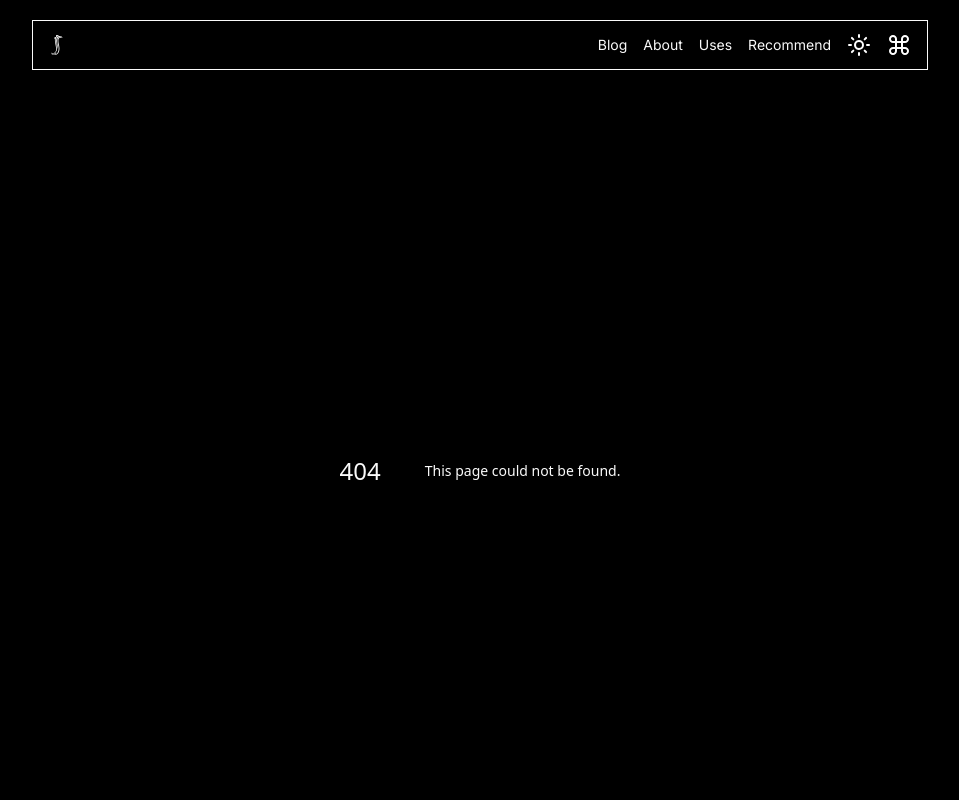
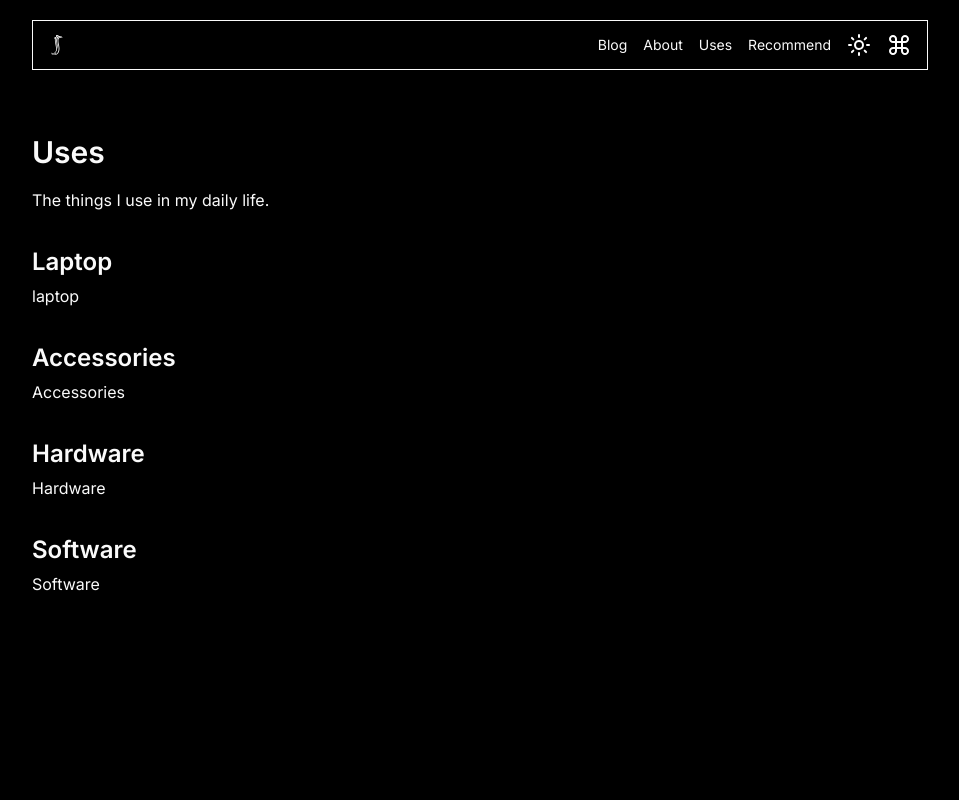
Before and after one commit to sushin-ya/sushinya-app-blog, a Next.js app: page /uses in a window 1280 px wide. Before the commit this address had no page. Shown: the top 800 px of the page, without its empty margins (160-1119 px from the left). Built offline with nearby package versions, Linux system fonts and the light colour scheme.

Commit message:
feat: add uses

```diff
--- /dev/null
+++ b/app/uses/page.tsx
@@ -0,0 +1,26 @@
+export default function UsesPage() {
+  return (
+    <section className="min-h-screen flex flex-col gap-8">
+      <div className="flex flex-col gap-4 mt-16">
+        <h1 className="font-semibold text-3xl">Uses</h1>
+        <p className="leading-7">The things I use in my daily life.</p>
+      </div>
+      <div className="flex flex-col gap-1">
+        <h2 className="font-semibold text-2xl">Laptop</h2>
+        <p className="leading-7">laptop</p>
+      </div>
+      <div className="flex flex-col gap-1">
+        <h2 className="font-semibold text-2xl">Accessories</h2>
+        <p className="leading-7">Accessories</p>
+      </div>
+      <div className="flex flex-col gap-1">
+        <h2 className="font-semibold text-2xl">Hardware</h2>
+        <p className="leading-7">Hardware</p>
+      </div>
+      <div className="flex flex-col gap-1">
+        <h2 className="font-semibold text-2xl">Software</h2>
+        <p className="leading-7">Software</p>
+      </div>
+    </section>
+  );
+}
```
